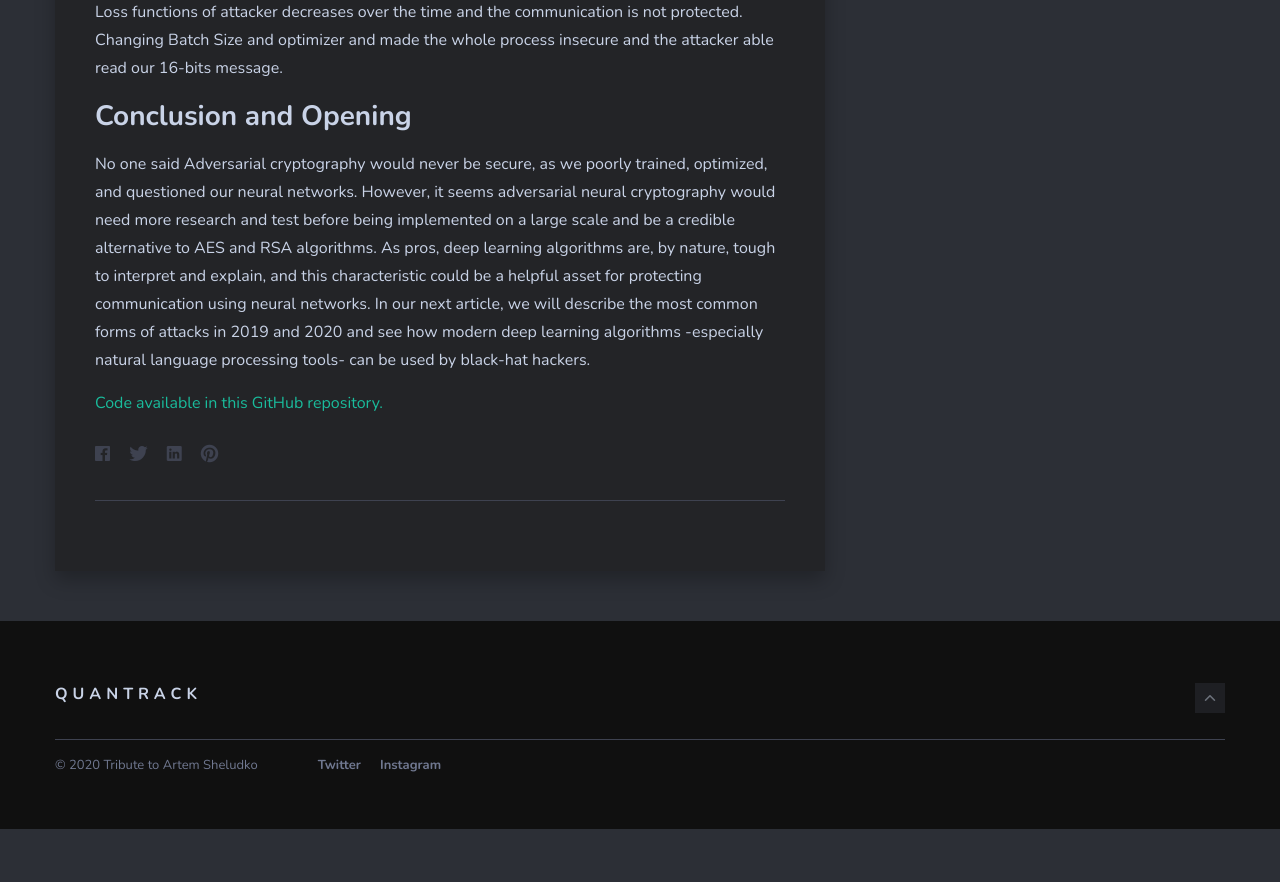
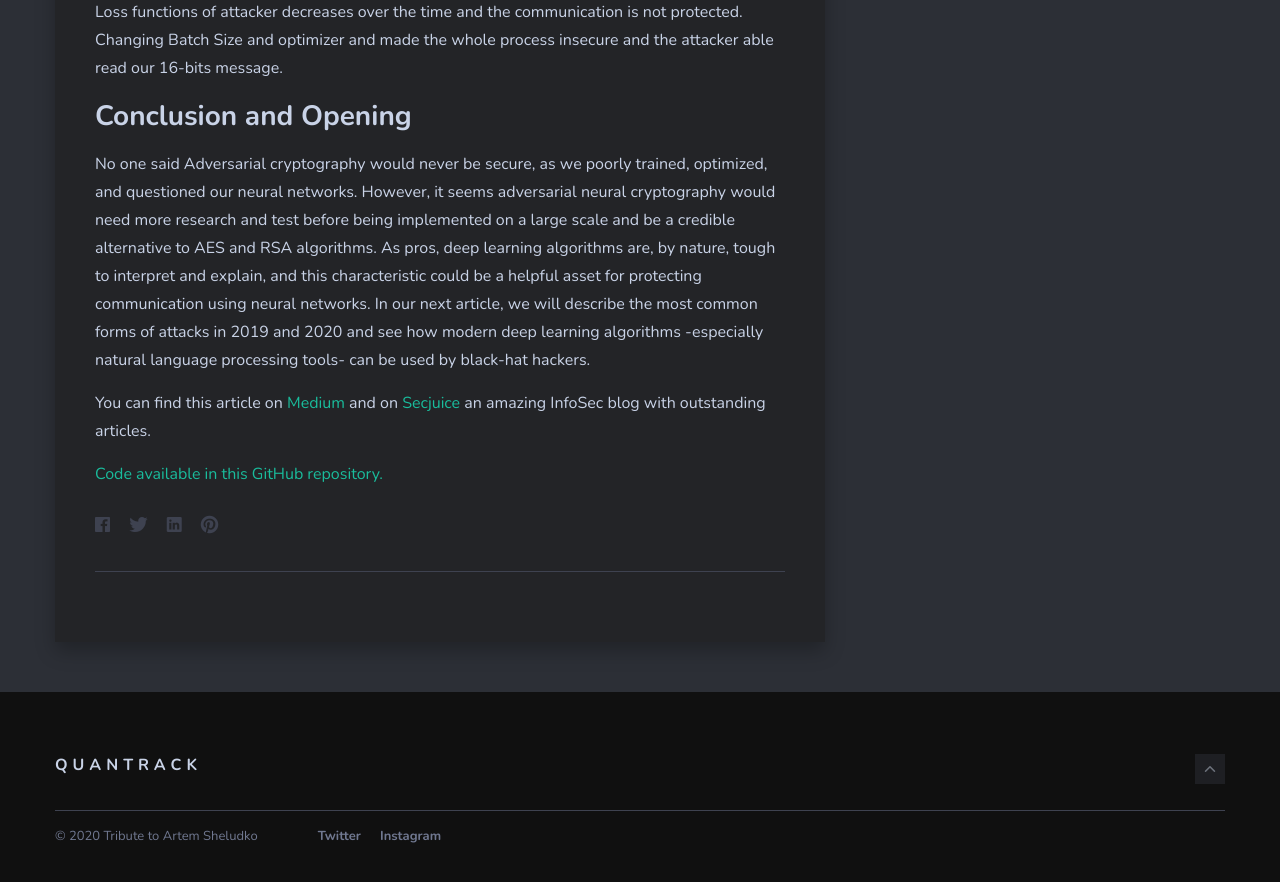
Before and after one commit to quantrack-lab/blog, a Jekyll site: the page built from _posts/2020-04-07-deep-learning-cyber.markdown, in a window 1280 px wide and 900 px high, scrolled down 4955 px. Shown: the top 882 px of the window. Built offline with Jekyll 4.4.1, drawn with Linux system fonts in a browser that asks for light colours; nearby versions of some CDN libraries; formulas are drawn with MathJax 3; comment, search, counter and statistics services are not loaded; before the commit the page ends 5784 px from its top, so only the background shows below that.

Commit message:
Update 2020-04-07-deep-learning-cyber.markdown

```diff
--- a/_posts/2020-04-07-deep-learning-cyber.markdown
+++ b/_posts/2020-04-07-deep-learning-cyber.markdown
@@ -78,4 +78,7 @@ Loss functions of attacker decreases over the time and the communication is not
 No one said Adversarial cryptography would never be secure, as we poorly trained, optimized, and questioned our neural networks. However, it seems adversarial neural cryptography would need more research and test before being implemented on a large scale and be a credible alternative to AES and RSA algorithms. As pros, deep learning algorithms are, by nature, tough to interpret and explain, and this characteristic could be a helpful asset for protecting communication using neural networks.
 In our next article, we will describe the most common forms of attacks in 2019 and 2020 and see how modern deep learning algorithms -especially natural language processing tools- can be used by black-hat hackers.
 
+You can find this article on [Medium](https://medium.com/@jct94/deep-learning-and-cyber-security-part-1-5-7ff4d479d56c)
+and on [Secjuice](https://secjuice.com) an amazing InfoSec blog with outstanding articles.
+
 [Code available in this GitHub repository.]()
```
